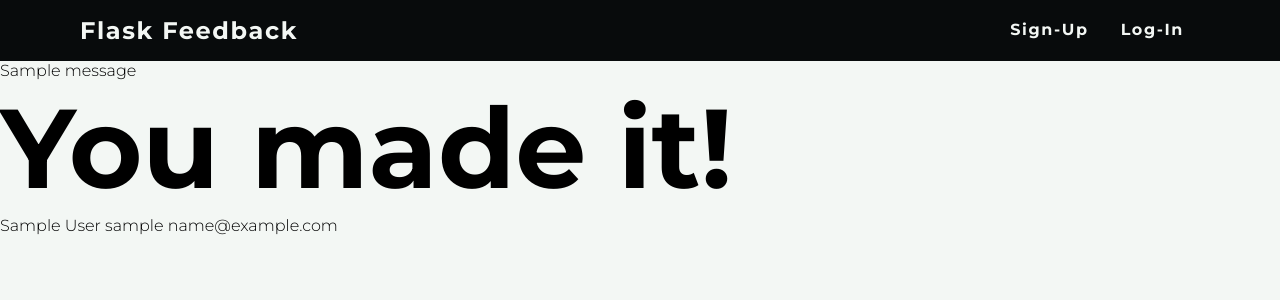
After one commit to Leomedina/FeedbackForm, a Flask app: template templates/user.html in a window 1280 px wide. The commit adds this page. Shown: the top 300 px of the page. Run offline with Flask 2, Linux system fonts and the light colour scheme; the template is opened without the code that fills it: values that come from a table or form of the project are taken from there, others are empty; tables that the repository leaves empty hold one stand-in row (values such as "Sample post"); one stand-in notice (Sample message) is shown.

Commit message:
authenticating users

```diff
--- a/app.py
+++ b/app.py
@@ -1,6 +1,7 @@
 from flask import Flask, render_template, redirect, session, flash
 from flask_debugtoolbar import DebugToolbarExtension
 from models import db, connect_db, User
+from forms import LoginForm, SignUpForm
 
 app = Flask(__name__)
 
@@ -14,4 +15,51 @@ debug = DebugToolbarExtension(app)
 
 connect_db(app)
 
-###ROUTES COMING###
+@app.route('/')
+def show_home():
+    return redirect('/register')
+
+@app.route('/users/<username>')
+def show_userpage(username):
+    if "username" not in session:
+        flash("Please login to see the secret")
+        return redirect('/login')
+    u = User.query.filter_by(username = username).first()
+    return render_template('/user.html', user = u)
+
+@app.route('/register', methods = ["GET", "POST"])
+def register_user():
+    form = SignUpForm()
+    if form.validate_on_submit():
+        username = form.username.data
+        password = form.password.data
+        email = form.email.data
+        first_name = form.first_name.data
+        last_name = form.last_name.data
+        new_user = User.register(username, password, email, first_name, last_name)
+        flash('Success! Created new account')
+        db.session.add(new_user)
+        db.session.commit()
+        session['username'] = username
+        return redirect(f'/users/{username}')
+    return render_template('/signup.html', form = form)
+
+@app.route('/login', methods = ["GET", "POST"])
+def authenticate_user():
+    form = LoginForm()
+    if form.validate_on_submit():
+        username = form.username.data
+        password = form.password.data
+        if User.authenticate(username, password):
+            flash('LOGIN Successful')
+            session['username'] = username
+            return redirect(f'/users/{username}')
+        else:
+            form.username.errors = ["Invalid Username/Password"]
+    return render_template('/login.html', form = form)
+
+@app.route('/logout')
+def logout_user():
+    session.pop('username')
+    flash("Goodbye!")
+    return redirect('/')
--- a/static/style.css
+++ b/static/style.css
@@ -1,28 +1,96 @@
-html, body {
+* {
+    box-sizing: border-box;
     margin: 0;
     padding: 0;
+    outline: none;
+}
+
+nav {
+    display: flex;
+    background-color: #080B0C;
+    justify-content: space-between;
+    align-items: center;
+    font-weight: 800;
+    padding: 1em 5em;
+    color: #F3F7F4;
+    letter-spacing: .1em;
+}
+
+nav ul {
+    display: flex;
+}
+
+li {
+    list-style: none;
+    border-bottom: 2px solid #080B0C;
+}
+
+nav li:hover {
+    border-bottom: 2px solid #F3F7F4;
+}
+
+a {
+    display: block;
+    text-decoration: none;
+    color: inherit;
+    padding: 0 1em;
+}
+
+.brand {
+    font-size: 1.5em;
 }
 
 body {
-    background: #2f3e46;
+    background: #F3F7F4;
     font-family: 'Montserrat', sans-serif;
-    padding-left: 4em;
-    letter-spacing: .05em;
-    color: #cad2c5;
 }
 
 h1 {
     font-size: 7em;
-    font-weight: 500;
+    font-weight: 800;
 }
 
-h2, h3 {
-    font-size: 3em;
-    font-weight: 300;
-    margin-top: -1.3em;
-    border-bottom: #0E1F2F solid 1px;
+.login {
+    display: flex;
+    flex-direction: column;
+    align-items: center;
+    margin: 2em 5em;
+    color: #182425;
+    letter-spacing: .1em;
 }
 
-h3 {
-    margin-top: 0;
+form {
+    display: flex;
+    flex-flow: column nowrap;
+    width: 30%;
+    align-content: stretch;
+    margin: 2em 0em;
 }
+
+p, button {
+    margin: .3em;
+    padding: .5em;
+    font-size: 1.2em;
+    font-weight: 300;
+}
+
+button {
+    background: #182425;
+    color: #F3F7F4;
+    border-style: none;
+    border-radius: 20px;
+    text-transform: uppercase;
+    font-weight: 800;
+}
+
+p {
+    display: flex;
+    justify-content: space-between;
+}
+
+input {
+    background: transparent;
+    border: 0;
+    width: 60%;
+    border-bottom: 2px solid #30474A;
+}
--- a/templates/base.html
+++ b/templates/base.html
@@ -11,9 +11,21 @@
     />
   </head>
   <body>
+    <nav>
+      <div class="brand">Flask Feedback</div>
+      <ul>
+        {% if session['username'] %}
+        <li class="logout-nav"><a href="/users/{{session.username}}">{{session.username}}</a></li>
+        <li class="logout-nav"><a href="/logout">Log-Out</a></li>
+        {% else %}
+        <li class="register-nav"><a href="/register">Sign-Up</a></li>
+        <li class="login-nav"><a href="/login">Log-In</a></li>
+        {% endif %}
+      </ul>
+    </nav>
     <div class="flash">
-      {% for msg in get_flashed_messages() %} msg {% endfor %}
+      {% for msg in get_flashed_messages() %} {{msg}} {% endfor %}
     </div>
-    {% block content%} {% endblock %}
+    {% block content %} {% endblock %}
   </body>
 </html>
--- /dev/null
+++ b/templates/user.html
@@ -0,0 +1,9 @@
+{% extends "base.html" %}
+
+{% block content %}
+<h1>You made it!</h1>
+{{user.first_name}}
+{{user.last_name}}
+{{user.username}}
+{{user.email}}
+{% endblock %}
```
Also changed, not shown: forms.py (added, +14 -0 lines), templates/login.html (added, +24 -0 lines), templates/signup.html (added, +24 -0 lines), templates/index.html (deleted).
